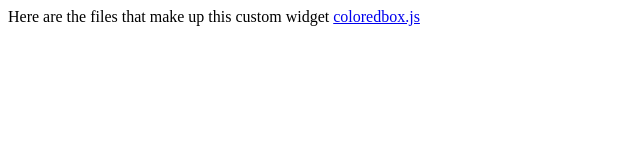
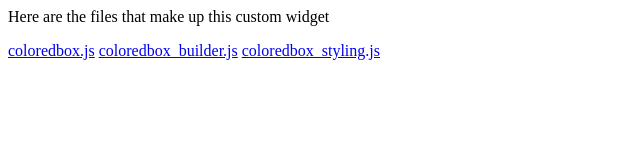
Before and after one commit to sac-custom-widget/new, a plain HTML site: page index.html in a window 1280 px wide. Shown: the whole page, without its empty margins (0-640 px from the left). Drawn offline with Linux system fonts and the light colour scheme.

Commit message:
Update index.html

```diff
--- a/index.html
+++ b/index.html
@@ -1,2 +1,4 @@
-Here are the files that make up this custom widget
+<p>Here are the files that make up this custom widget</p>
 <a href="coloredbox.js">coloredbox.js</a>
+<a href="coloredbox_builder.js">coloredbox_builder.js</a>
+<a href="coloredbox_styling.js">coloredbox_styling.js</a>
```
